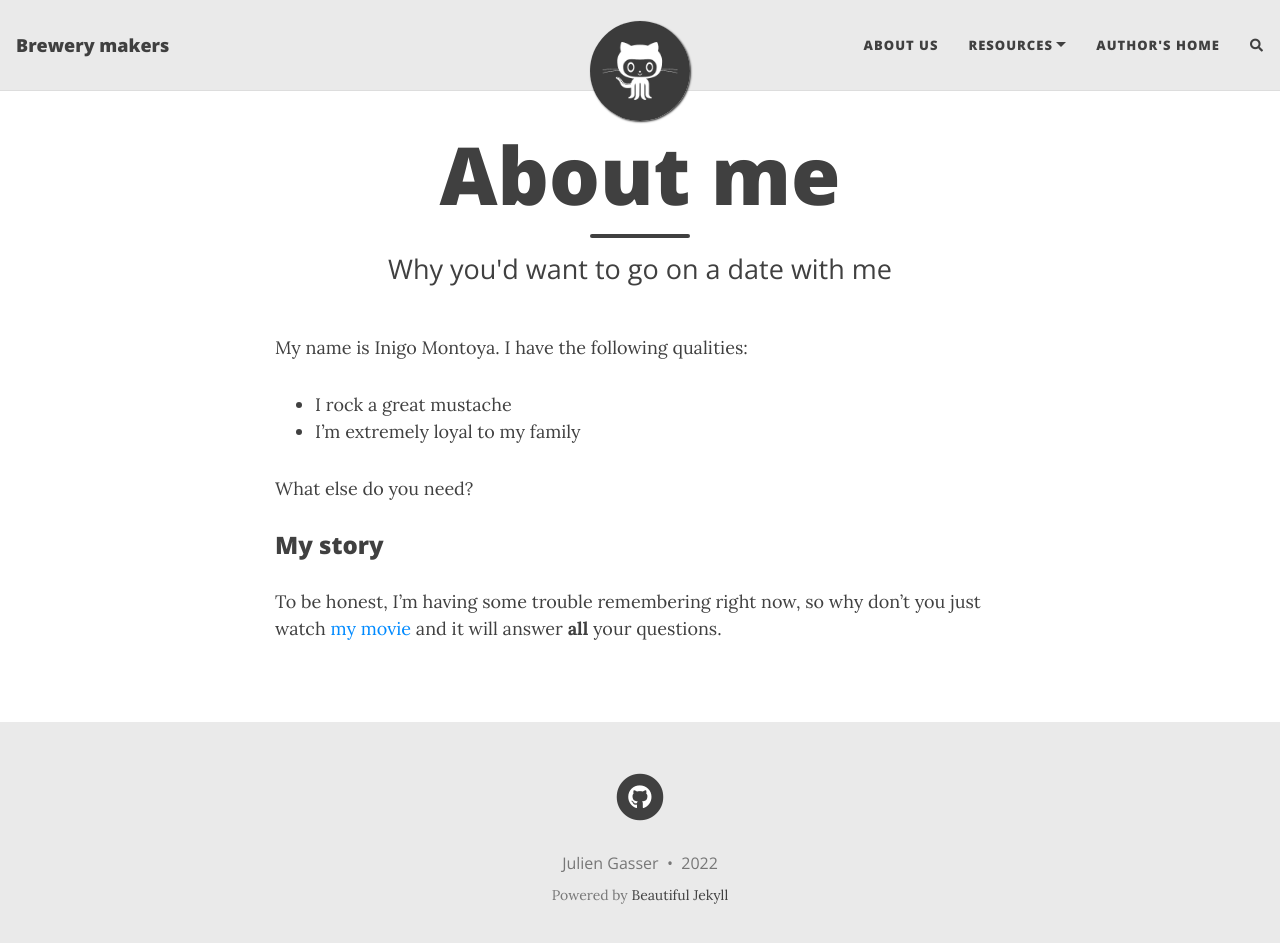
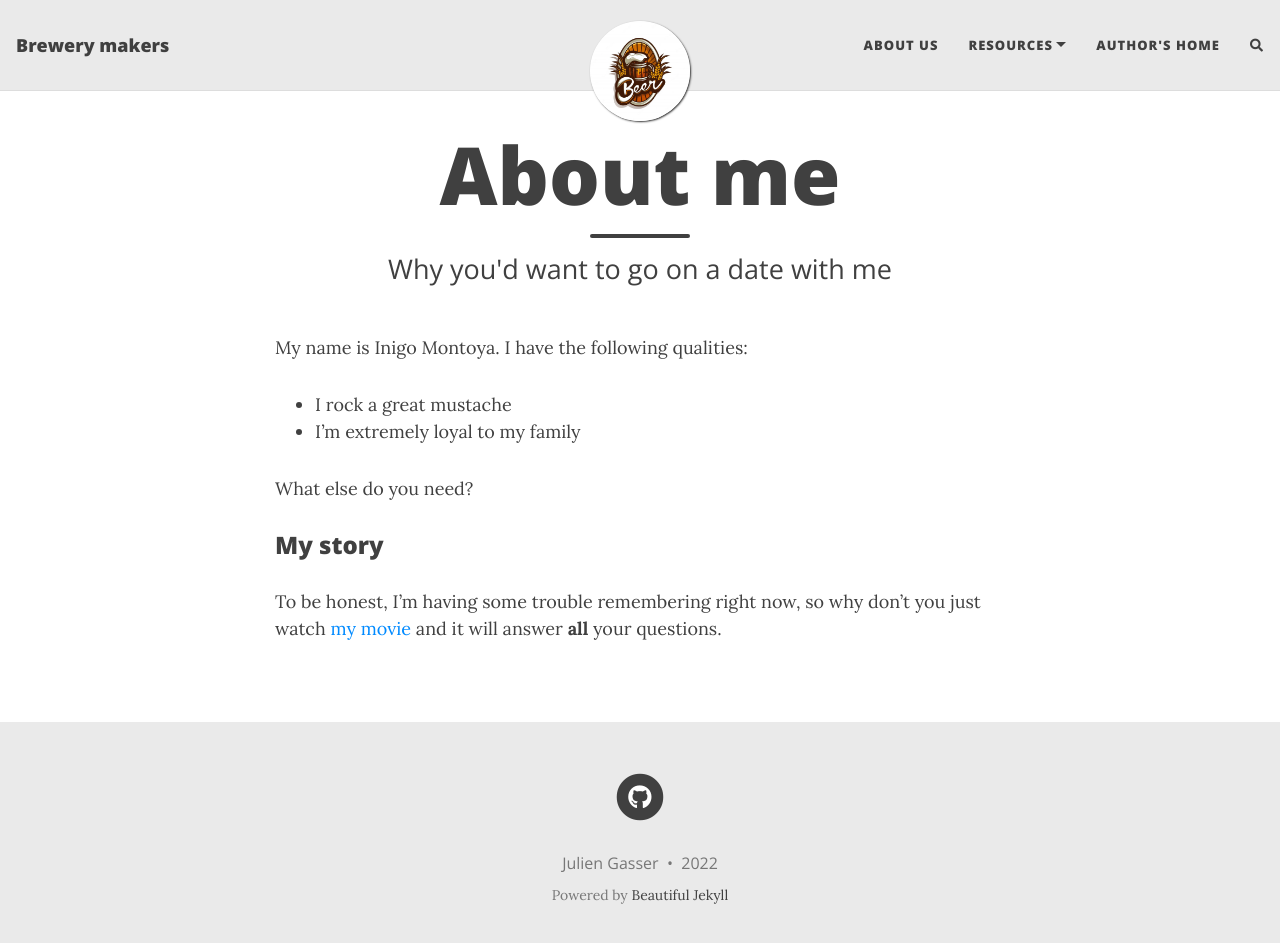
Before and after one commit to JulienGasser/ADA_4mousquetaires, a Jekyll site: the page built from aboutme.md, in a window 1280 px wide and 956 px high. Shown: the top 943 px of the window. Built offline with Jekyll 4.4.1, drawn with Linux system fonts in a browser that asks for light colours; nearby versions of some CDN libraries; comment, search, counter and statistics services are not loaded.

Commit message:
Update _config.yml

```diff
--- a/_config.yml
+++ b/_config.yml
@@ -32,7 +32,7 @@ navbar-links:
 
 # Image to show in the navigation bar - works best with a square image
 # Remove this parameter if you don't want an image in the navbar
-avatar: "/assets/img/avatar-icon.png"
+avatar: "/assets/img/logo_beer.jpg"
 
 # By default, the image is cut into a circle. You can disable this behaviour by setting 'round-avatar: false'
 round-avatar: true
```
